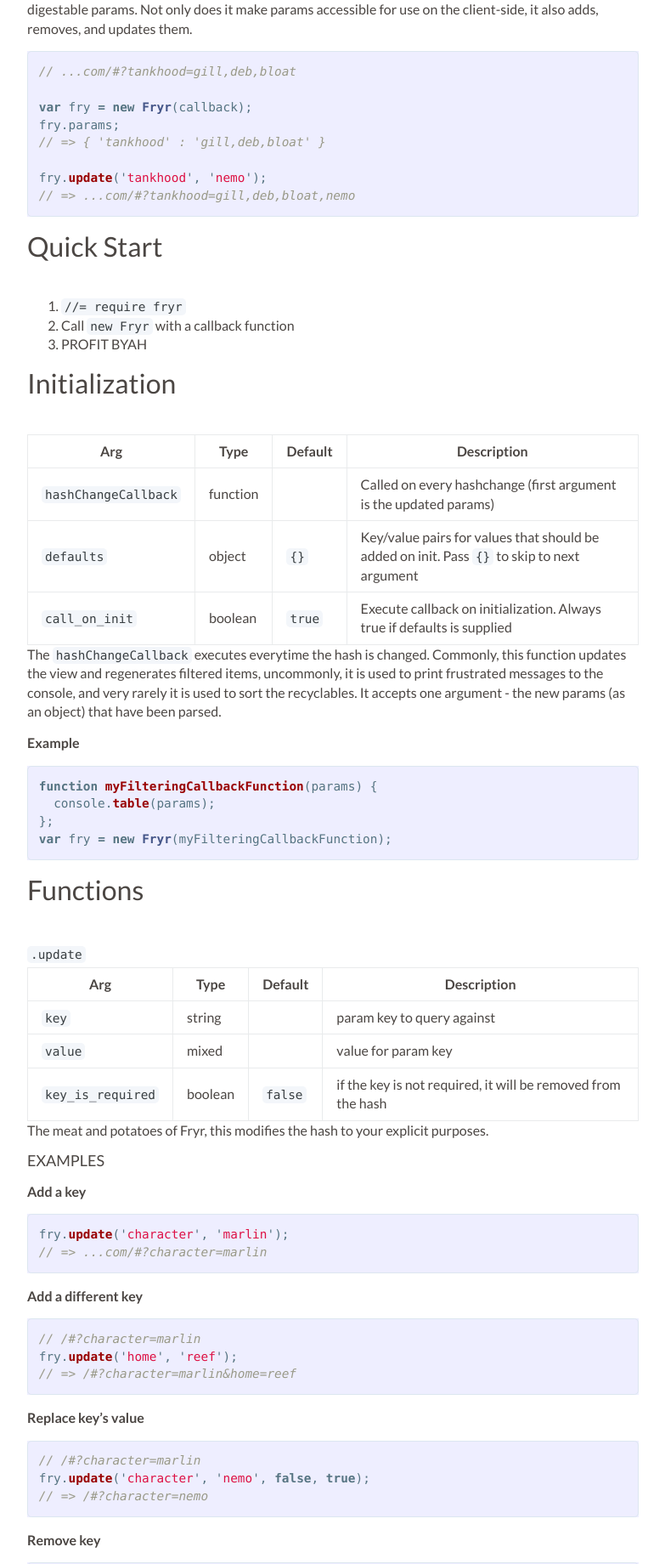
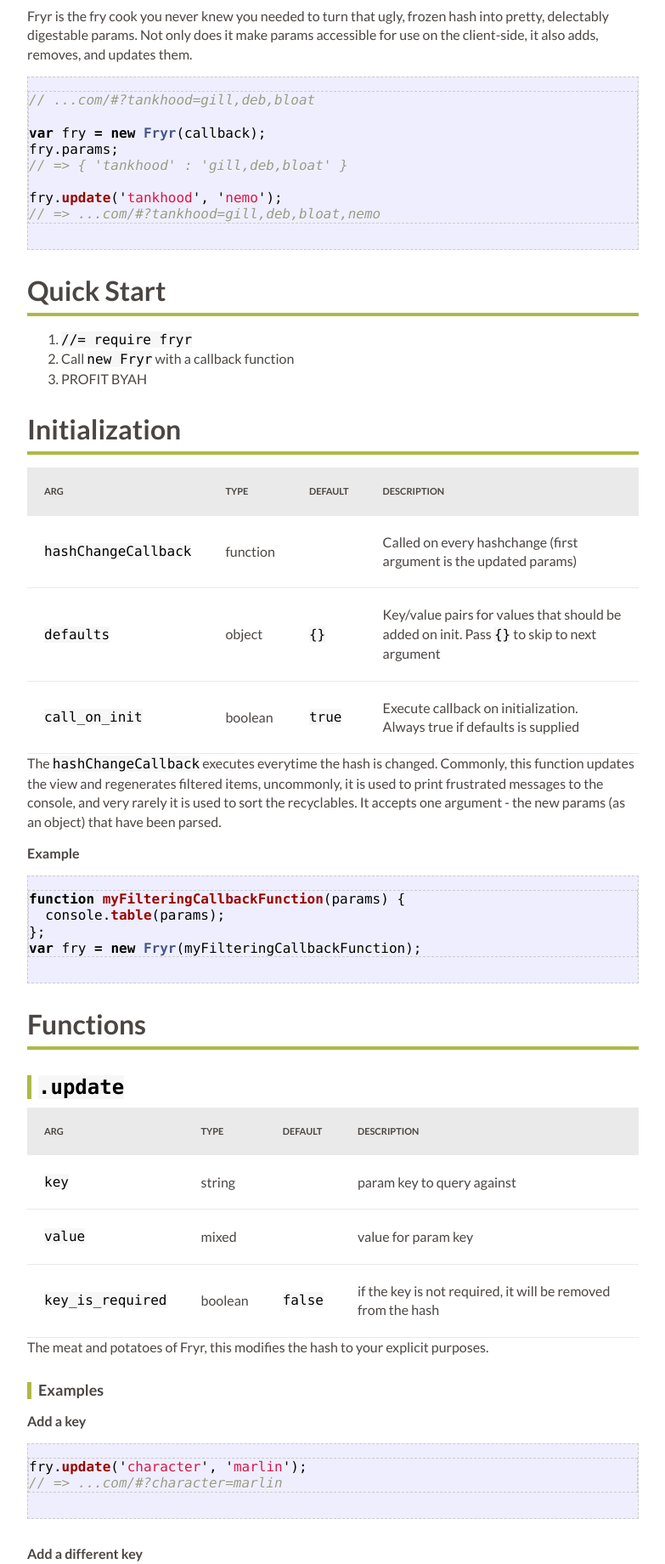
Before and after one commit to wearefine/fryr, a Jekyll site: the page built from index.md, in a window 1280 px wide. Shown: the part 325-2165 px from the top of the page at 85% size, without its empty margins (248-1031 px from the left). Built offline with Jekyll 4.4.1, drawn with Linux system fonts in a browser that asks for light colours; the repository's description, which GitHub fills in, is left out.

Commit message:
clean up styles and colors

```diff
--- a/_layouts/default.html
+++ b/_layouts/default.html
@@ -7,7 +7,7 @@
     {% include analytics.html %}
     {% include header.html %}
 
-    <main class="wrapper">
+    <main class="wrapper -main">
       {{ content }}
     </main>
 
--- a/_sass/blocks/_code.scss
+++ b/_sass/blocks/_code.scss
@@ -1,61 +1,25 @@
-code {
-  padding: 2px 4px;
-  font-family: Consolas, "Liberation Mono", Menlo, Courier, monospace;
-  font-size: 0.9rem;
-  color: #383e41;
-  background-color: #f3f6fa;
-  border-radius: 0.3rem;
+code,
+pre {
+  color: $c-black;
+  text-shadow: 0 1px $c-white;
+  font-family: $f-monospace;
+  direction: ltr;
+  text-align: left;
+  white-space: pre;
+  word-spacing: normal;
+  word-break: break-all;
+  word-wrap: break-word;
+  tab-size: 4;
+  hyphens: none;
 }
 
+:not(pre) > code,
 pre {
-  padding: 0.8rem;
-  margin-top: 0;
-  margin-bottom: 1rem;
-  font: 1rem Consolas, "Liberation Mono", Menlo, Courier, monospace;
-  color: #567482;
-  word-wrap: normal;
-  background-color: #f3f6fa;
-  border: solid 1px #dce6f0;
-  border-radius: 0.3rem;
-  overflow: auto;
-  font-size: 0.9rem;
-  line-height: 1.45;
-
-  .highlight & {
-    margin-bottom: 0;
-    word-break: normal;
-  }
-
-  > code {
-    padding: 0;
-    margin: 0;
-    font-size: 0.9rem;
-    color: #567482;
-    word-break: normal;
-    white-space: pre;
-    background: transparent;
-    border: 0;
-  }
-
-  code,
-  tt {
-    display: inline;
-    max-width: initial;
-    padding: 0;
-    margin: 0;
-    overflow: initial;
-    line-height: inherit;
-    word-wrap: normal;
-    background-color: transparent;
-    border: 0;
-
-    &:before,
-    &:after {
-      content: normal;
-    }
-  }
+  background: $c-code-bg;
 }
 
 .highlight {
-  margin-bottom: 1rem;
+  margin-bottom: $base-space;
+  border: 1px dashed $c-code-border;
+  line-height: 1.2;
 }
--- a/_sass/globals/_tags.scss
+++ b/_sass/globals/_tags.scss
@@ -39,18 +39,28 @@ a {
 }
 
 table {
+  text-align: left;
   width: 100%;
-  overflow: auto;
-  word-break: normal;
-  word-break: keep-all;
+}
 
-  th,
-  td {
-    padding: 0.5rem 1rem;
-    border: 1px solid #e9ebec;
-  }
+tbody {
+  tr {
+    transition: background 0.2s;
 
-  th {
-    font-weight: bold;
+    &:hover {
+      background: $c-white;
+    }
   }
 }
+
+th,
+td {
+  border-bottom: 1px solid $c-table-header-bg;
+  padding: 20px
+}
+
+th {
+  text-transform: uppercase;
+  font-size: 11px;
+  background: $c-table-header-bg;
+}
--- a/_sass/globals/_typography.scss
+++ b/_sass/globals/_typography.scss
@@ -3,9 +3,19 @@ h2,
 h3,
 h4 {
   font-family: $f-headline;
-  font-weight:normal;
+  font-weight: normal;
   line-height: 1.1;
-  margin: 0 0 40px;
+  margin: $base-space 0 ($base-space / 2);
+  font-weight: 700;
+  border-left: 5px solid $c-green;
+  padding-left: 8px;
+}
+
+h1,
+h2 {
+  border-left: 0;
+  padding: 0 0 9px;
+  border-bottom: 4px solid $c-green;
 }
 
 h1 {
@@ -14,19 +24,16 @@ h1 {
 
 h2 {
   font-size: remCalc(32px);
-  line-height: 1.2;
 }
 
 h3 {
   font-family: $f-content;
-  margin-bottom: 5px;
+  margin-bottom: 10px;
   font-size: remCalc(24px);
 }
 
 h4 {
-  text-transform: uppercase;
   font-family: $f-content;
-  margin: 15px 0;
   font-size: remCalc(18px);
 }
 
--- a/_sass/globals/imports/_variables.scss
+++ b/_sass/globals/imports/_variables.scss
@@ -8,14 +8,20 @@ $breakpoints: ();
 // Merge $fine_breakpoints and $breakpoints to use with bp() mixin
 $breakpoints: map-merge($fine-breakpoints, $breakpoints);
 
-//Default colors (doesn't really need to be changed)
-$c-gray: #4B4643;
-
 $f-lato: 'Lato', $f-sans;
 
 $f-headline: $f-lato;
 $f-content: $f-lato;
 
+// Global
+$c-gray: #4B4643;
 $c-green: #ADB946;
 
+// Table
+$c-table-header-bg: #eaeaea;
+
+// Code
+$c-code-bg: #f7f7f7;
+$c-code-border: #ccc;
+
 $base-space: 30px;
--- a/_sass/globals/layouts/_grid.scss
+++ b/_sass/globals/layouts/_grid.scss
@@ -2,6 +2,10 @@
   max-width: 720px;
   width: 100%;
   margin: 0 auto;
+
+  &.-main {
+    padding: $base-space 0;
+  }
 }
 
 .main-header,
```
